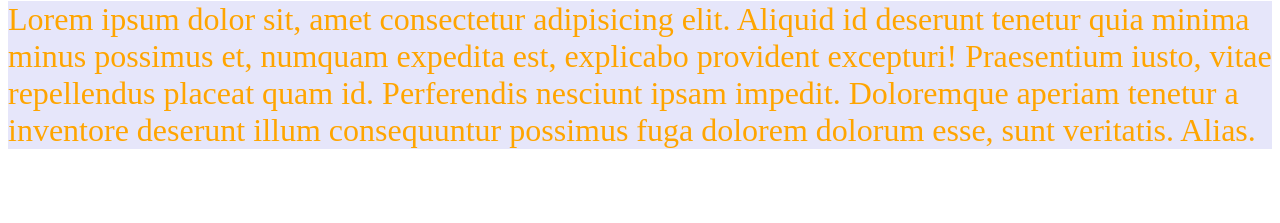
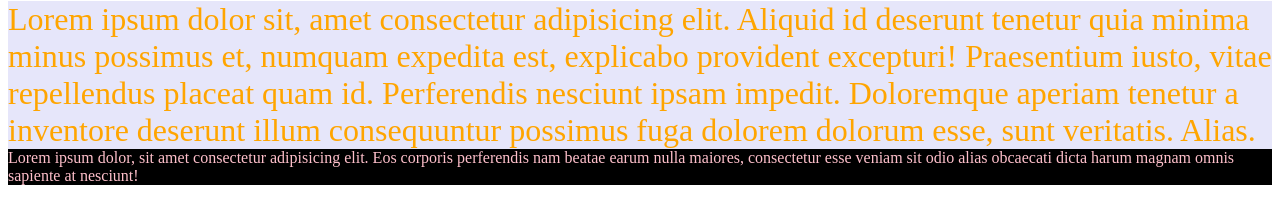
Before and after one commit to prem-2301/prem-2301.github.io, a plain HTML site: page index.html in a window 1280 px wide. Shown: the part 79-302 px from the top of the page. Drawn offline with Linux system fonts and the light colour scheme.

Commit message:
added para

```diff
--- a/index.html
+++ b/index.html
@@ -7,6 +7,11 @@
             color: orange;
             background-color: lavender;
             font-size: 2rem;
+        }
+
+        #grp{
+            color: pink;
+            background-color: black;
         }
 
         h1{
@@ -19,5 +24,9 @@
     <div id="para">
         Lorem ipsum dolor sit, amet consectetur adipisicing elit. Aliquid id deserunt tenetur quia minima minus possimus et, numquam expedita est, explicabo provident excepturi! Praesentium iusto, vitae repellendus placeat quam id. Perferendis nesciunt ipsam impedit. Doloremque aperiam tenetur a inventore deserunt illum consequuntur possimus fuga dolorem dolorum esse, sunt veritatis. Alias.
     </div>
+
+    <div id="grp">
+        Lorem ipsum dolor, sit amet consectetur adipisicing elit. Eos corporis perferendis nam beatae earum nulla maiores, consectetur esse veniam sit odio alias obcaecati dicta harum magnam omnis sapiente at nesciunt!
+    </div>
 </body>
 </html>
```
